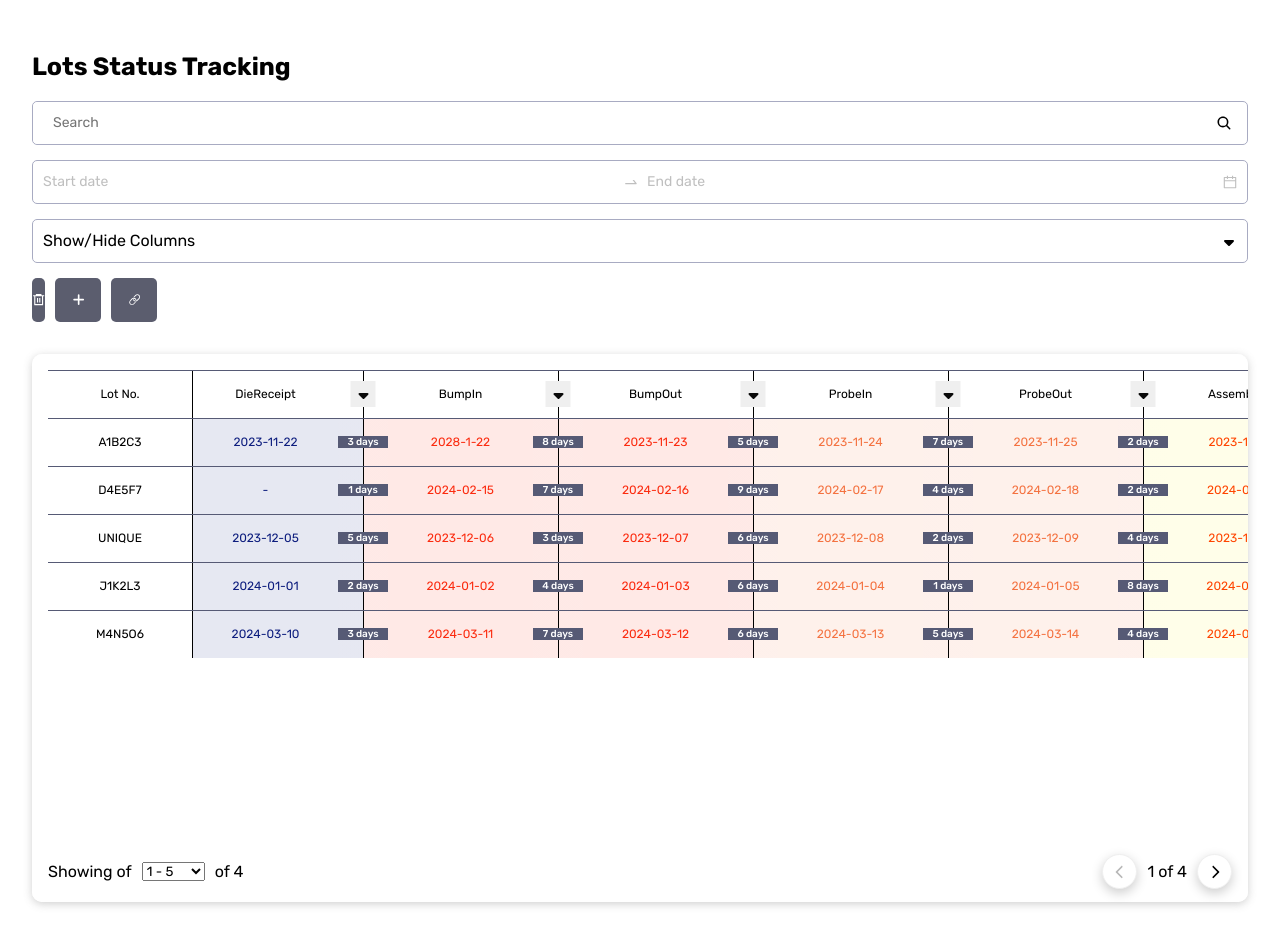
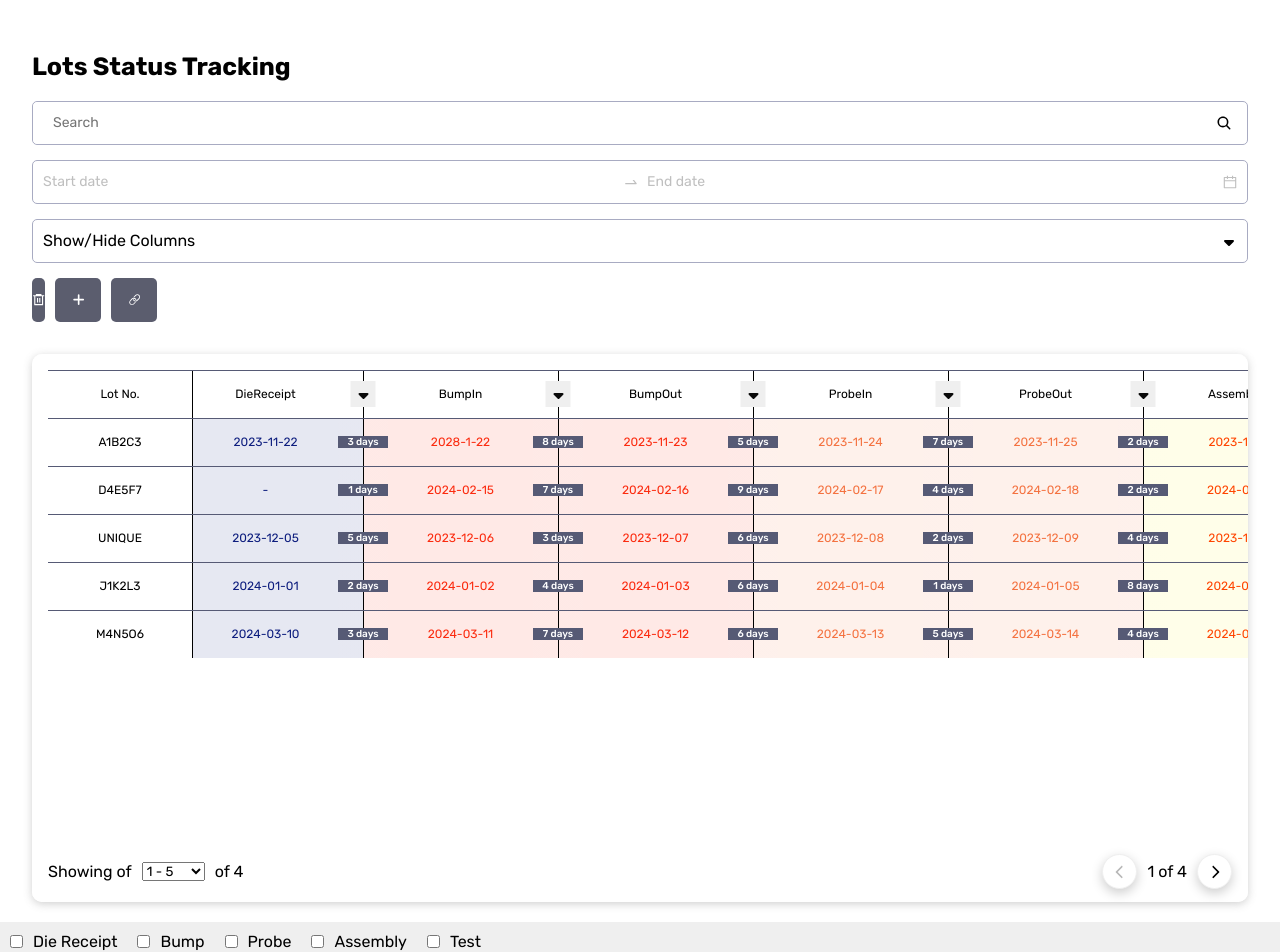
Before and after one commit to TheSagnikKing/muidatatable, a React app: page / in a window 1280 px wide. Shown: the top 952 px of the page. Built offline with nearby package versions, Linux system fonts and the light colour scheme; the HTML template or start-up script is replaced by a standard one.

Commit message:
filterchange1

```diff
--- a/src/components/Datagrid7.css
+++ b/src/components/Datagrid7.css
@@ -551,3 +551,22 @@ select {
         width: 100%;
     }
 }
+
+
+
+
+
+.data7_top_selectdatebox_filterbox_2{
+    display: flex;
+    align-items: center;
+    gap: 20px;
+    margin-top: 20px;
+    padding: 10px;
+    background-color: #efefef;
+}
+
+.data7_top_selectdatebox_filterbox_2>div{
+    display: flex;
+    align-items: center;
+    gap: 10px;
+}
--- a/src/components/Datagrid7.jsx
+++ b/src/components/Datagrid7.jsx
@@ -292,53 +292,75 @@ const Datagrid7 = () => {
     const [diereceptcheckbox, setDiereceiptcheckbox] = useState(false)
     const [Bumpcheckbox, setBumpCheckbox] = useState(false)
 
-    console.log("sdv", diereceptcheckbox)
+    console.log("Diereceptcheckbox ", diereceptcheckbox)
+    console.log("BumpCheckbox ",Bumpcheckbox)
 
-    const applyFilterByDateRange = (dataArray, startDateValue, endDateValue) => {
-        return dataArray.filter((item) => {
-            const dieReceiptDate = new Date(item.DieReceipt);
-            const BumpInDate = new Date(item.BumpIn);
-            const BumpOutDate = new Date(item.BumpOut);
-            const ProbeInDate = new Date(item.ProbeIn);
-            const ProbeOutDate = new Date(item.ProbeOut);
-            const AssemblyInDate = new Date(item.AssemblyIn);
-            const AssemblyOutDate = new Date(item.AssemblyOut);
-            const TestInDate = new Date(item.TestIn);
-            const TestOutDate = new Date(item.TestOut);
-            const ShipOutDate = new Date(item.ShipOut);
+    // const applyFilterByDateRange = (dataArray, startDateValue, endDateValue) => {
+    //     return dataArray.filter((item) => {
+    //         const dieReceiptDate = new Date(item.DieReceipt);
+    //         const BumpInDate = new Date(item.BumpIn);
+    //         const BumpOutDate = new Date(item.BumpOut);
+    //         const ProbeInDate = new Date(item.ProbeIn);
+    //         const ProbeOutDate = new Date(item.ProbeOut);
+    //         const AssemblyInDate = new Date(item.AssemblyIn);
+    //         const AssemblyOutDate = new Date(item.AssemblyOut);
+    //         const TestInDate = new Date(item.TestIn);
+    //         const TestOutDate = new Date(item.TestOut);
+    //         const ShipOutDate = new Date(item.ShipOut);
 
-            const startDate = new Date(startDateValue);
-            const endDate = new Date(endDateValue);
+    //         const startDate = new Date(startDateValue);
+    //         const endDate = new Date(endDateValue);
 
-            let filterResult = (diereceptcheckbox && (dieReceiptDate >= startDate && dieReceiptDate <= endDate)) ||
-                (Bumpcheckbox && (BumpInDate >= startDate && BumpInDate <= endDate)) ||
-                (Bumpcheckbox && (BumpOutDate >= startDate && BumpOutDate <= endDate)) ||
-                (ProbeInDate >= startDate && ProbeInDate <= endDate) ||
-                (ProbeOutDate >= startDate && ProbeOutDate <= endDate) ||
-                (AssemblyInDate >= startDate && AssemblyInDate <= endDate) ||
-                (AssemblyOutDate >= startDate && AssemblyOutDate <= endDate) ||
-                (TestInDate >= startDate && TestInDate <= endDate) ||
-                (TestOutDate >= startDate && TestOutDate <= endDate) ||
-                (ShipOutDate >= startDate && ShipOutDate <= endDate);
+    //         let filterResult = (diereceptcheckbox && (dieReceiptDate >= startDate && dieReceiptDate <= endDate)) ||
+    //             (Bumpcheckbox && (BumpInDate >= startDate && BumpInDate <= endDate)) ||
+    //             (Bumpcheckbox && (BumpOutDate >= startDate && BumpOutDate <= endDate)) ||
+    //             (ProbeInDate >= startDate && ProbeInDate <= endDate) ||
+    //             (ProbeOutDate >= startDate && ProbeOutDate <= endDate) ||
+    //             (AssemblyInDate >= startDate && AssemblyInDate <= endDate) ||
+    //             (AssemblyOutDate >= startDate && AssemblyOutDate <= endDate) ||
+    //             (TestInDate >= startDate && TestInDate <= endDate) ||
+    //             (TestOutDate >= startDate && TestOutDate <= endDate) ||
+    //             (ShipOutDate >= startDate && ShipOutDate <= endDate);
 
-            // Apply additional filters here if needed based on other checkboxes
+    //         // Apply additional filters here if needed based on other checkboxes
 
-            return filterResult;
-        });
-    };
-
-    const [currentFilteredData, setCurrentFilteredData] = useState([])
-
-    useEffect(() => {
-        const filteredData = applyFilterByDateRange(data, startDate, endDate);
-        console.log(filteredData);
-        setCurrentFilteredData(filteredData)
-
-    }, [diereceptcheckbox, Bumpcheckbox, startDate, endDate]);
+    //         return filterResult;
+    //     });
+    // };
 
 
     // const filteredData = filterBy && filterBy !== "" ? applyFilter(data, filterBy) : applyFilterByDateRange(data, startDate, endDate);
     // console.log(filteredData)
+
+    // const handleDiereceiptChange = () => {
+    //     setDiereceiptcheckbox(prev => !prev);
+    //     if (!diereceptcheckbox) {
+    //         alert("Diereceipt value is true");
+    //     }
+    // };
+
+    // const handleBumpChange = () => {
+    //     setBumpCheckbox(prev => !prev);
+    //     if (!Bumpcheckbox) {
+    //         alert("Bump value is true");
+    //     }
+    // };
+
+
+    const handleCheckboxChange = (checkboxState, setCheckbox, message) => {
+        setCheckbox(prev => !prev);
+        if (!checkboxState) {
+            alert(message + " value is true");
+        }
+    };
+
+    const handleDiereceiptChange = () => {
+        handleCheckboxChange(diereceptcheckbox, setDiereceiptcheckbox, "Diereceipt");
+    };
+
+    const handleBumpChange = () => {
+        handleCheckboxChange(Bumpcheckbox, setBumpCheckbox, "Bump");
+    };
 
     const filteredData = []
 
@@ -410,8 +432,8 @@ const Datagrid7 = () => {
                             <div>
                                 <input
                                     type="checkbox"
-                                    value={diereceptcheckbox}
-                                    onChange={(e) => setDiereceiptcheckbox(prev => !prev)}
+                                    // value={diereceptcheckbox}
+                                    // onChange={(e) => setDiereceiptcheckbox(prev => !prev)}
                                 />
                                 <p>Die Receipt</p>
                             </div>
@@ -419,8 +441,8 @@ const Datagrid7 = () => {
                             <div>
                                 <input
                                     type="checkbox"
-                                    value={Bumpcheckbox}
-                                    onChange={(e) => setBumpCheckbox(prev => !prev)}
+                                    // value={Bumpcheckbox}
+                                    // onChange={(e) => setBumpCheckbox(prev => !prev)}
                                 />
                                 <p>Bump</p>
                             </div>
@@ -1235,6 +1257,41 @@ const Datagrid7 = () => {
 
                 </div>
             </div>
+
+            <div className='data7_top_selectdatebox_filterbox_2' onMouseEnter={openHandler} onMouseLeave={() => setBoxOpen(false)}>
+                            <div>
+                                <input
+                                    type="checkbox"
+                                    checked={diereceptcheckbox}
+                                    onChange={handleDiereceiptChange}
+                                />
+                                <p>Die Receipt</p>
+                            </div>
+
+                            <div>
+                                <input
+                                    type="checkbox"
+                                    checked={Bumpcheckbox}
+                                    onChange={handleBumpChange}
+                                />
+                                <p>Bump</p>
+                            </div>
+
+                            <div>
+                                <input type="checkbox" />
+                                <p>Probe</p>
+                            </div>
+
+                            <div>
+                                <input type="checkbox" />
+                                <p>Assembly</p>
+                            </div>
+
+                            <div>
+                                <input type="checkbox" />
+                                <p>Test</p>
+                            </div>
+                        </div>
         </main >
     )
 }
```
